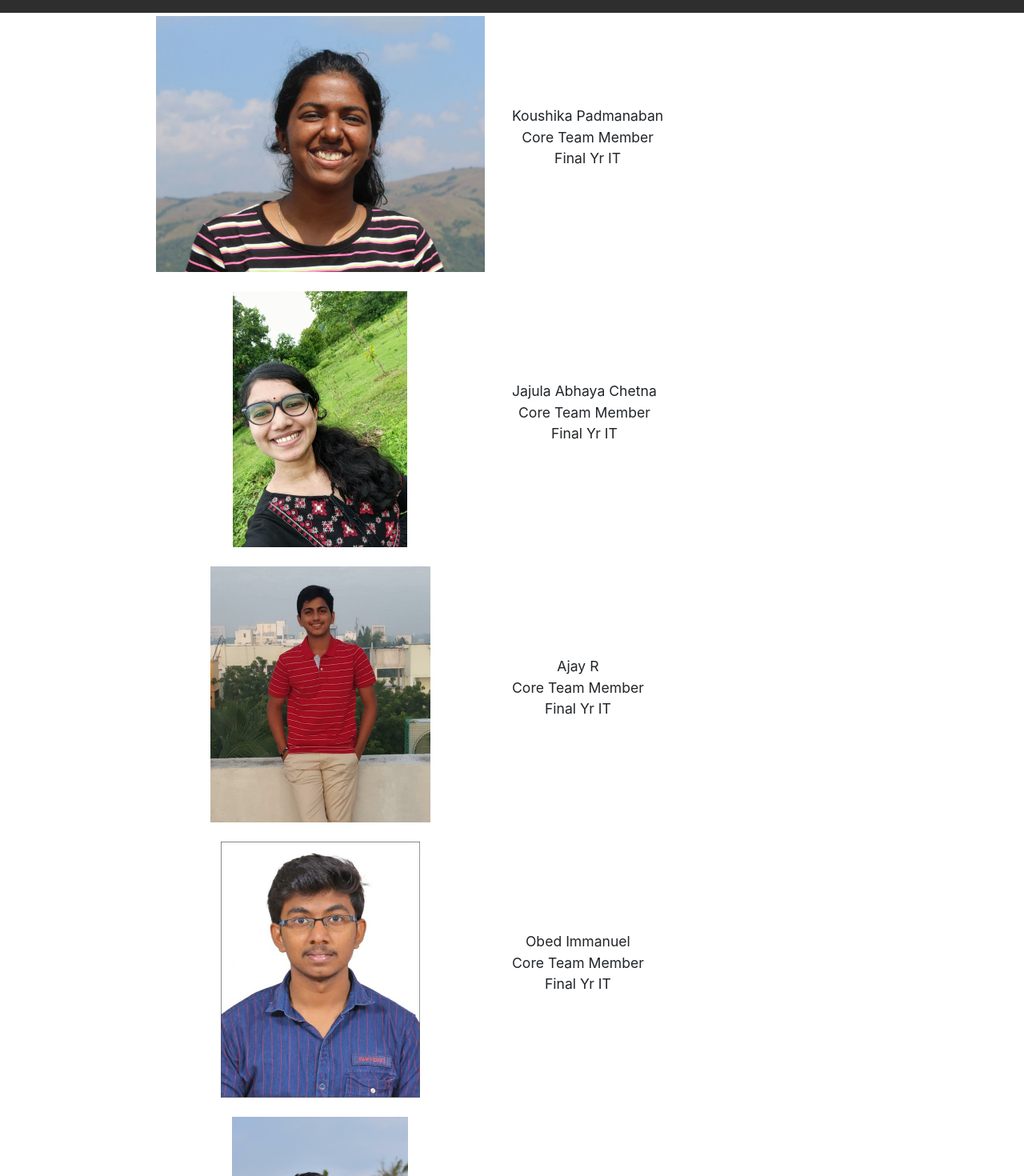
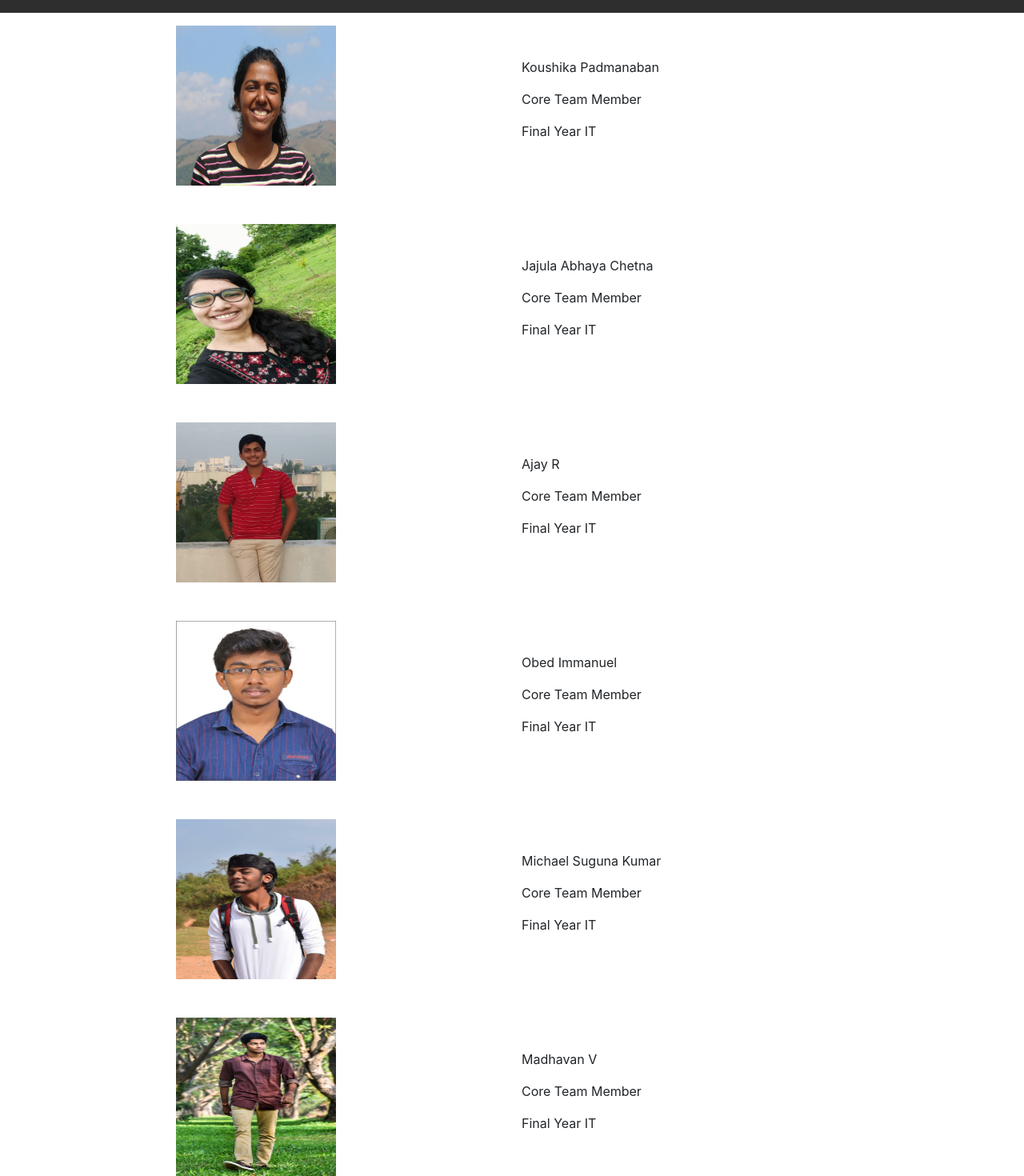
Before and after one commit to keertivaas/ProcodeWebsite, a React (Create React App) app in the folder procode-frontend/: page /core in a window 1280 px wide. Shown: the part 40-1510 px from the top of the page at 80% size. Built offline with nearby package versions, Linux system fonts and the light colour scheme.

Commit message:
fixed aspect ratio issue images

```diff
--- a/procode-frontend/src/views/Core/Core.js
+++ b/procode-frontend/src/views/Core/Core.js
@@ -8,127 +8,127 @@ import michael_img from "../../img/michael.jpg";
 import maddy_img from "../../img/maddy.jpg";
 export const Core = () => {
   return (
-    <div className="intro-container py-1">
-      <div className="intro-logo">
+    <div className="container-fluid py-3">
+      <div className="row mb-5">
+        <div className="col-md-6 col-sm-12 d-flex justify-content-center">
           <div
-          className="logo"
+            className="image"
             style={{
-            background: `url(${koushika_img}) no-repeat center center/contain`,
-            height: "100%",
-            width: "50%",
-            display: "inline-block",
+              height: "25vh",
+              width: "25vh",
             }}
-        ></div>
-        <div className="core">
-          <p>
-            Koushika Padmanaban<br></br>
-            Core Team Member<br></br>
-            Final Yr IT<br></br>
-          </p>
+          >
+            <img src={koushika_img} style={{ width: "100%", height: "100%" }} />
           </div>
         </div>
-      <br></br>
-
-      <div className="intro-logo">
-        <div
-          className="logo"
-          style={{
-            background: `url(${abhaya_img}) no-repeat center center/contain`,
-            height: "100%",
-            width: "50%",
-            display: "inline-block",
-          }}
-        ></div>
-        <div className="core">
-          <p>
-            Jajula Abhaya Chetna<br></br>
-            Core Team Member<br></br>
-            Final Yr IT<br></br>
-          </p>
+        <div className="col-md-6 col-sm-12 d-flex align-items-center">
+          <div className="info">
+            <p>Koushika Padmanaban</p>
+            <p>Core Team Member</p>
+            <p>Final Year IT</p>
           </div>
         </div>
-      <br></br>
-
-      <div className="intro-logo">
+      </div>
+      <div className="row mb-5">
+        <div className="col-md-6 col-sm-12 d-flex justify-content-center">
           <div
-          className="logo"
+            className="image"
             style={{
-            background: `url(${ajay_img}) no-repeat center center/contain`,
-            height: "100%",
-            width: "50%",
-            display: "inline-block",
+              height: "25vh",
+              width: "25vh",
             }}
-        ></div>
-        <div className="core">
-          <p>
-            Ajay R<br></br>
-            Core Team Member<br></br>
-            Final Yr IT<br></br>
-          </p>
+          >
+            <img src={abhaya_img} style={{ width: "100%", height: "100%" }} />
           </div>
         </div>
-      <br></br>
-
-      <div className="intro-logo">
-        <div
-          className="logo"
-          style={{
-            background: `url(${obed_img}) no-repeat center center/contain`,
-            height: "100%",
-            width: "50%",
-            display: "inline-block",
-          }}
-        ></div>
-        <div className="core">
-          <p>
-            Obed Immanuel<br></br>
-            Core Team Member<br></br>
-            Final Yr IT<br></br>
-          </p>
+        <div className="col-md-6 col-sm-12 d-flex align-items-center">
+          <div className="info">
+            <p>Jajula Abhaya Chetna</p>
+            <p>Core Team Member</p>
+            <p>Final Year IT</p>
           </div>
         </div>
-      <br></br>
-
-      <div className="intro-logo">
+      </div>
+      <div className="row mb-5">
+        <div className="col-md-6 col-sm-12 d-flex justify-content-center">
           <div
-          className="logo"
+            className="image"
             style={{
-            background: `url(${michael_img}) no-repeat center center/contain`,
-            height: "100%",
-            width: "50%",
-            display: "inline-block",
+              height: "25vh",
+              width: "25vh",
             }}
-        ></div>
-        <div className="core">
-          <p>
-            Michael Suguna Kumar<br></br>
-            Core Team Member<br></br>
-            Final Yr IT<br></br>
-          </p>
+          >
+            <img src={ajay_img} style={{ width: "100%", height: "100%" }} />
           </div>
         </div>
-      <br></br>
-
-      <div className="intro-logo">
+        <div className="col-md-6 col-sm-12 d-flex align-items-center">
+          <div className="info">
+            <p>Ajay R</p>
+            <p>Core Team Member</p>
+            <p>Final Year IT</p>
+          </div>
+        </div>
+      </div>
+      <div className="row mb-5">
+        <div className="col-md-6 col-sm-12 d-flex justify-content-center">
           <div
-          className="logo"
+            className="image"
             style={{
-            background: `url(${maddy_img}) no-repeat center center/contain`,
-            height: "100%",
-            width: "50%",
-            display: "inline-block",
+              height: "25vh",
+              width: "25vh",
             }}
-        ></div>
-        <div className="core">
-          <p>
-            Madhavan V<br></br>
-            Core Team Member<br></br>
-            Final Yr IT<br></br>
-          </p>
+          >
+            <img src={obed_img} style={{ width: "100%", height: "100%" }} />
           </div>
-
         </div>
-
+        <div className="col-md-6 col-sm-12 d-flex align-items-center">
+          <div className="info">
+            <p>Obed Immanuel</p>
+            <p>Core Team Member</p>
+            <p>Final Year IT</p>
+          </div>
+        </div>
+      </div>
+      <div className="row mb-5">
+        <div className="col-md-6 col-sm-12 d-flex justify-content-center">
+          <div
+            className="image"
+            style={{
+              height: "25vh",
+              width: "25vh",
+            }}
+          >
+            <img src={michael_img} style={{ width: "100%", height: "100%" }} />
+          </div>
+        </div>
+        <div className="col-md-6 col-sm-12 d-flex align-items-center">
+          <div className="info">
+            <p>Michael Suguna Kumar</p>
+            <p>Core Team Member</p>
+            <p>Final Year IT</p>
+          </div>
+        </div>
+      </div>
+      <div className="row mb-5">
+        <div className="col-md-6 col-sm-12 d-flex justify-content-center">
+          <div
+            className="image"
+            style={{
+              height: "25vh",
+              width: "25vh",
+            }}
+          >
+            <img src={maddy_img} style={{ width: "100%", height: "100%" }} />
+          </div>
+        </div>
+        <div className="col-md-6 col-sm-12 d-flex align-items-center">
+          <div className="info">
+            <p>Madhavan V</p>
+            <p>Core Team Member</p>
+            <p>Final Year IT</p>
+          </div>
+        </div>
+      </div>
     </div>
   );
 };
--- a/procode-frontend/src/views/Edheads/Edheads.css
+++ b/procode-frontend/src/views/Edheads/Edheads.css
@@ -23,3 +23,11 @@
   font-size: 1.1rem;
   text-align: center;
 }
+.details {
+  display: flex;
+  justify-content: space-around;
+}
+.image {
+  /* flex: 2; */
+  /* height: 25vh; */
+}
--- a/procode-frontend/src/views/Edheads/Edheads.js
+++ b/procode-frontend/src/views/Edheads/Edheads.js
@@ -6,87 +6,87 @@ import nandana_img from "../../img/nandana.jpg";
 import sharan_img from "../../img/sharan.jpg";
 export const Edheads = () => {
   return (
-    <div className="intro-container py-1">
-      <div className="intro-logo">
+    <div className="container-fluid py-3">
+      <div className="row mb-5">
+        <div className="col-md-6 col-sm-12 d-flex justify-content-center">
           <div
-          className="logo"
+            className="image"
             style={{
-            background: `url(${Adhi_img}) no-repeat center center/contain`,
-            height: "100%",
-            width: "50%",
-            display: "inline-block",
+              height: "25vh",
+              width: "25vh",
             }}
-        ></div>
-        <div className="event">
-          <p>
-            Adithya R<br></br>
-            Event Head<br></br>
-            Final Yr IT<br></br>
-          </p>
+          >
+            <img src={Adhi_img} style={{ width: "100%", height: "100%" }} />
           </div>
         </div>
-      <br></br>
-
-      <div className="intro-logo">
-        <div
-          className="logo"
-          style={{
-            background: `url(${Mahima_img}) no-repeat center center/contain`,
-            height: "100%",
-            width: "50%",
-            display: "inline-block",
-          }}
-        ></div>
-        <div className="event">
-          <p>
-            Mahima<br></br>
-            Event Head<br></br>
-            Final Yr IT<br></br>
-          </p>
+        <div className="col-md-6 col-sm-12 d-flex align-items-center">
+          <div className="info">
+            <p>Adithya R.</p>
+            <p>Event Head</p>
+            <p>Final Year IT</p>
           </div>
         </div>
-      <br></br>
-
-      <div className="intro-logo">
+      </div>
+      <div className="row mb-5">
+        <div className="col-md-6 col-sm-12 d-flex justify-content-center">
           <div
-          className="logo"
+            className="image"
             style={{
-            background: `url(${nandana_img}) no-repeat center center/contain`,
-            height: "100%",
-            width: "50%",
-            display: "inline-block",
+              height: "25vh",
+              width: "25vh",
             }}
-        ></div>
-        <div className="event">
-          <p>
-            Nandana Srinivasan<br></br>
-            Event Head<br></br>
-            Final Yr IT<br></br>
-          </p>
+          >
+            <img src={Mahima_img} style={{ width: "100%", height: "100%" }} />
           </div>
         </div>
-      <br></br>
-
-      <div className="intro-logo">
-        <div
-          className="logo"
-          style={{
-            background: `url(${sharan_img}) no-repeat center center/contain`,
-            height: "100%",
-            width: "50%",
-            display: "inline-block",
-          }}
-        ></div>
-        <div className="design">
-          <p>
-            Krithik Sharan<br></br>
-            Marketing and Design Head<br></br>
-            Final Yr IT<br></br>
-          </p>
+        <div className="col-md-6 col-sm-12 d-flex align-items-center">
+          <div className="info">
+            <p>Mahima</p>
+            <p>Event Head</p>
+            <p>Final Yr IT</p>
           </div>
         </div>
-
-
+      </div>
+      <div className="row mb-5">
+        <div className="col-md-6 col-sm-12 d-flex justify-content-center">
+          <div
+            className="image"
+            style={{
+              height: "25vh",
+              width: "25vh",
+            }}
+          >
+            <img src={nandana_img} style={{ width: "100%", height: "100%" }} />
+          </div>
+        </div>
+        <div className="col-md-6 col-sm-12 d-flex align-items-center">
+          <div className="info">
+            <p>Nandana Srinivasan</p>
+            <p>Event Head</p>
+            <p>Final Yr IT</p>
+          </div>
+        </div>
+      </div>
+      <div className="row mb-5">
+        <div className="col-md-6 col-sm-12 d-flex justify-content-center">
+          <div
+            className="image"
+            style={{
+              height: "25vh",
+              width: "25vh",
+            }}
+          >
+            <img src={sharan_img} style={{ width: "100%", height: "100%" }} />
+          </div>
+        </div>
+        <div className="col-md-6 col-sm-12 d-flex align-items-center">
+          <div className="info">
+            <p>Krithik Sharan</p>
+            <p>Marketing &amp; Design Head</p>
+            <p>Final Yr IT</p>
+          </div>
+        </div>
+      </div>
     </div>
   );
 };
--- a/procode-frontend/src/views/Office/Office.js
+++ b/procode-frontend/src/views/Office/Office.js
@@ -4,47 +4,47 @@ import Akar_img from "../../img/akarvin.jpg";
 import Harris_img from "../../img/harrison.jpg";
 export const Office = () => {
   return (
-    <div className="intro-container py-1">
-      <div className="intro-logo">
+    <div className="container-fluid py-3">
+      <div className="row mb-5">
+        <div className="col-md-6 col-sm-12 d-flex justify-content-center">
           <div
-          className="logo"
+            className="image"
             style={{
-            background: `url(${Akar_img}) no-repeat center center/contain`,
-            height: "100%",
-            width: "50%",
-            display: "inline-block",
+              height: "25vh",
+              width: "25vh",
             }}
-        ></div>
-        <div className="pres">
-          <p>
-            Akarvin Raja Prajan S A J<br></br>
-            President<br></br>
-            Final Yr IT<br></br>
-          </p>
+          >
+            <img src={Akar_img} style={{ width: "100%", height: "100%" }} />
           </div>
         </div>
-      <br></br>
-      <div className="intro-logo">
+        <div className="col-md-6 col-sm-12 d-flex align-items-center">
+          <div className="info">
+            <p>Akarvin Raja Prajan</p>
+            <p>President</p>
+            <p>Final Year IT</p>
+          </div>
+        </div>
+      </div>
+      <div className="row mb-5">
+        <div className="col-md-6 col-sm-12 d-flex justify-content-center">
           <div
-          className="logo"
+            className="image"
             style={{
-            background: `url(${Harris_img}) no-repeat center center/contain`,
-            height: "100%",
-            width: "50%",
-            display: "inline-block",
+              height: "25vh",
+              width: "25vh",
             }}
-        ></div>
-        <div className="vpres">
-          <p>
-            Harrison Vijay J<br></br>
-            Vice President<br></br>
-            Final Yr IT<br></br>
-          </p>
+          >
+            <img src={Harris_img} style={{ width: "100%", height: "100%" }} />
           </div>
-
-
         </div>
-
+        <div className="col-md-6 col-sm-12 d-flex align-items-center">
+          <div className="info">
+            <p>Harrison Vijay</p>
+            <p>Vice President</p>
+            <p>Final Yr IT</p>
+          </div>
+        </div>
+      </div>
     </div>
   );
 };
--- a/procode-frontend/src/views/Theads/Theads.js
+++ b/procode-frontend/src/views/Theads/Theads.js
@@ -7,106 +7,107 @@ import Sk_img from "../../img/Keertivaas.jpg";
 import Sabesh_img from "../../img/sabesh.jpg";
 export const Theads = () => {
   return (
-    <div className="intro-container py-1">
-      <div className="intro-logo">
+    <div className="container-fluid py-3">
+      <div className="row mb-5">
+        <div className="col-md-6 col-sm-12 d-flex justify-content-center">
           <div
-          className="logo"
+            className="image"
             style={{
-            background: `url(${Abk_img}) no-repeat center center/contain`,
-            height: "100%",
-            width: "50%",
-            display: "inline-block",
+              height: "25vh",
+              width: "25vh",
             }}
-        ></div>
-        <div className="tech">
-          <p>
-            Aadhithya B. Kailash<br></br>
-            Tech Head<br></br>
-            Final Yr IT<br></br>
-          </p>
+          >
+            <img src={Abk_img} style={{ width: "100%", height: "100%" }} />
           </div>
         </div>
-      <br></br>
-
-      <div className="intro-logo">
-        <div
-          className="logo"
-          style={{
-            background: `url(${Jayesh_img}) no-repeat center center/contain`,
-            height: "100%",
-            width: "50%",
-            display: "inline-block",
-          }}
-        ></div>
-        <div className="dsa">
-          <p>
-            Jayesh L<br></br>
-            DSA Head<br></br>
-            Final Yr IT<br></br>
-          </p>
+        <div className="col-md-6 col-sm-12 d-flex align-items-center">
+          <div className="info">
+            <p>Aadhithya B. Kailash</p>
+            <p>Tech Head</p>
+            <p>Final Year IT</p>
           </div>
         </div>
-      <br></br>
-
-      <div className="intro-logo">
+      </div>
+      <div className="row mb-5">
+        <div className="col-md-6 col-sm-12 d-flex justify-content-center">
           <div
-          className="logo"
+            className="image"
             style={{
-            background: `url(${Badri_img}) no-repeat center center/contain`,
-            height: "100%",
-            width: "50%",
-            display: "inline-block",
+              height: "25vh",
+              width: "25vh",
             }}
-        ></div>
-        <div className="ml">
-          <p>
-            M Badri Narayanan<br></br>
-            ML Head<br></br>
-            Final Yr IT<br></br>
-          </p>
+          >
+            <img src={Jayesh_img} style={{ width: "100%", height: "100%" }} />
           </div>
         </div>
-      <br></br>
-
-      <div className="intro-logo">
-        <div
-          className="logo"
-          style={{
-            background: `url(${Sk_img}) no-repeat center center/contain`,
-            height: "100%",
-            width: "50%",
-            display: "inline-block",
-          }}
-        ></div>
-        <div className="web">
-          <p>
-            Keertivaas S<br></br>
-            Web Development Head<br></br>
-            Final Yr IT<br></br>
-          </p>
+        <div className="col-md-6 col-sm-12 d-flex align-items-center">
+          <div className="info">
+            <p>Jayesh L</p>
+            <p>D.S.A. Head</p>
+            <p>Final Year IT</p>
           </div>
         </div>
-      <br></br>
-
-      <div className="intro-logo">
+      </div>
+      <div className="row mb-5">
+        <div className="col-md-6 col-sm-12 d-flex justify-content-center">
           <div
-          className="logo"
+            className="image"
             style={{
-            background: `url(${Sabesh_img}) no-repeat center center/contain`,
-            height: "100%",
-            width: "50%",
-            display: "inline-block",
+              height: "25vh",
+              width: "25vh",
             }}
-        ></div>
-        <div className="app">
-          <p>
-            Sabesh Bharathi<br></br>
-            App Development Head<br></br>
-            Third Yr IT<br></br>
-          </p>
+          >
+            <img src={Badri_img} style={{ width: "100%", height: "100%" }} />
           </div>
         </div>
-
+        <div className="col-md-6 col-sm-12 d-flex align-items-center">
+          <div className="info">
+            <p>M Badri Narayanan</p>
+            <p>M.L. Head</p>
+            <p>Final Year IT</p>
+          </div>
+        </div>
+      </div>
+      <div className="row mb-5">
+        <div className="col-md-6 col-sm-12 d-flex justify-content-center">
+          <div
+            className="image"
+            style={{
+              height: "25vh",
+              width: "25vh",
+            }}
+          >
+            <img src={Sk_img} style={{ width: "100%", height: "100%" }} />
+          </div>
+        </div>
+        <div className="col-md-6 col-sm-12 d-flex align-items-center">
+          <div className="info">
+            <p>Keertivaas S</p>
+            <p>Web Development Head</p>
+            <p>Final Year IT</p>
+          </div>
+        </div>
+      </div>
+      <div className="row mb-5">
+        <div className="col-md-6 col-sm-12 d-flex justify-content-center">
+          <div
+            className="image"
+            style={{
+              height: "25vh",
+              width: "25vh",
+            }}
+          >
+            <img src={Sabesh_img} style={{ width: "100%", height: "100%" }} />
+          </div>
+        </div>
+        <div className="col-md-6 col-sm-12 d-flex align-items-center">
+          <div className="info">
+            <p>Sabesh Bharathi</p>
+            <p>App Development Head</p>
+            <p>Third Year IT</p>
+          </div>
+        </div>
+      </div>
     </div>
   );
 };
```
Lines whose indentation alone changed are shown as unchanged.
